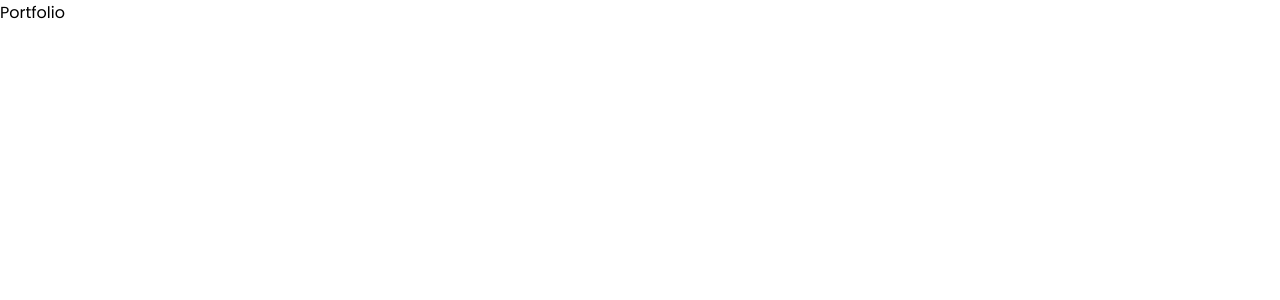
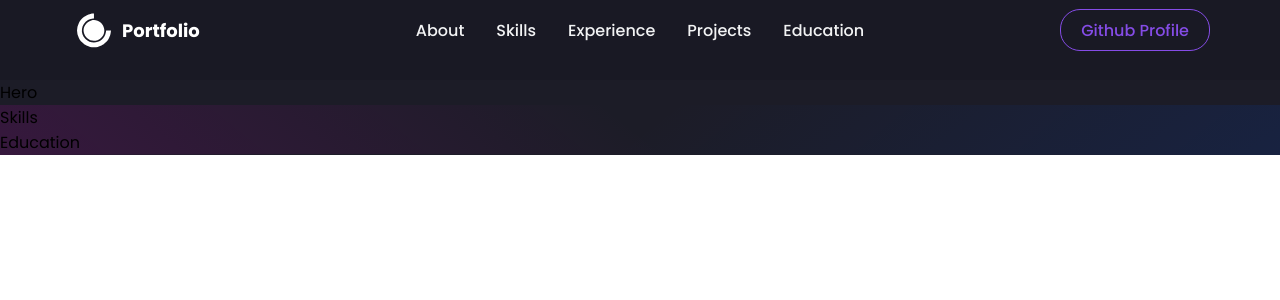
Before and after one commit to SimaoMachadoAlves/React-Web_Portfolio, a React (Create React App) app: page / in a window 1280 px wide. Shown: the top 300 px of the page. Built offline with nearby package versions, Linux system fonts and the light colour scheme.

Commit message:
NavBar changes

```diff
--- a/src/App.js
+++ b/src/App.js
@@ -1,13 +1,50 @@
+import "./App.css";
+import styled, { ThemeProvider } from "styled-components";
+import { darkTheme } from "./utils/Themes";
+import Navbar from "./components/Navbar";
+import Hero from "./components/HeroSection";
+import Skills from "./components/Skills";
+import Education from "./components/Education";
+import { BrowserRouter as Router } from "react-router-dom";
 
-import './App.css';
+// container Body
+const Body = styled.div`
+  background-color: ${({ theme }) => theme.bg};
+  width: 100%;
+  heigth: 100%
+  overflow-x: hidden;
+`;
+
+// component to make the gradient
+const Wrapper = styled.div`
+  background: linear-gradient(
+      38.73deg,
+      rgba(204, 0, 187, 0.15) 0%,
+      rgba(201, 32, 184, 0) 50%
+    ),
+    linear-gradient(
+      141.27deg,
+      rgba(0, 70, 209, 0) 50%,
+      rgba(0, 70, 209, 0.15) 100%
+    );
+  width: 100%;
+  clip-path: polygon(0 0, 100% 0, 100% 100%, 30% 98%, 0 100%);
+`;
 
 function App() {
   return (
-    <div className="App">
-
-        Portfolio
-
-    </div>
+    <ThemeProvider theme={darkTheme}>
+      <Router>
+        <Navbar></Navbar>
+        <Body>
+          <Hero></Hero>
+          <Wrapper>
+            <Skills></Skills>
+            <Education></Education>
+          </Wrapper>
+        </Body>
+      </Router>
+    </ThemeProvider>
   );
 }
 
--- /dev/null
+++ b/src/components/Education/index.js
@@ -0,0 +1,7 @@
+import React from "react";
+
+const Education = () => {
+  return <div>Education</div>;
+};
+
+export default Education;
--- /dev/null
+++ b/src/components/HeroSection/index.js
@@ -0,0 +1,7 @@
+import React from "react";
+
+const Hero = () => {
+  return <div>Hero</div>;
+};
+
+export default Hero;
--- /dev/null
+++ b/src/components/Navbar/index.js
@@ -0,0 +1,170 @@
+import React from "react";
+import styled from "styled-components";
+import { Link as LinkR } from "react-router-dom";
+import { DiCssdeck } from "react-icons/di";
+
+// Styles for the Navbar's Nav component
+const Nav = styled.nav`
+  background-color: ${({ theme }) => theme.card_light};
+  height: 80px;
+  display: flex;
+  justify-content: center;
+  font-size: 1rem;
+  position: sticky;
+  top: 0;
+  z-index: 10;
+  @media screen and (max-width: 960px) {
+    transition: 0.8 all ease;
+  }
+`;
+
+// Styles for the Navbar's NavContainer component
+const NavContainer = styled.div`
+  display: flex;
+  justify-content: center;
+  height: 60px;
+  width: 100%;
+  z-index: 1;
+  padding: 0 24px;
+  max-width: 1200px;
+`;
+
+// Styles for the Navbar's NavLogo component
+const NavLogo = styled(LinkR)`
+  width: 80%;
+  padding: 0 6px;
+  display: flex;
+  justify-self: flex-start;
+  cursor: pointer;
+  text-decoration: none;
+  align-items: center;
+  @media screen and (max-width: 640px) {
+    padding: 0 0px;
+  }
+`;
+
+// Styles for the Navbar's MobileIcon component
+const MobileIcon = styled.div`
+  display: none;
+  @media screen and (max-width: 768px) {
+    display: block;
+    position: absolute;
+    top: 0;
+    right: 0;
+    transform: translate(-100%, 50%);
+    font-size: 1.5rem;
+    cursor: pointer;
+    color: ${({ theme }) => theme.text_primary};
+  }
+`;
+
+// Styles for the Navbar's NavItems component
+const NavItems = styled.ul`
+  width: 100%;
+  display: flex;
+  align-items: center;
+  justify-content: center;
+  gap: 32px;
+  padding: 0 6px;
+  list-style: none;
+
+  @media screen and (max-width: 768px) {
+    display: none;
+  }
+`;
+
+// Styles for the Navbar's NavLink component
+const NavLink = styled.a`
+  color: ${({ theme }) => theme.text_primary};
+  font-weight: 500;
+  cursor: pointer;
+  transition: all 0.2s ease-in-out;
+  text-decoration: none;
+  :hover {
+    color: ${({ theme }) => theme.primary};
+  }
+
+  &.active {
+    border-bottom: 2px solid ${({ theme }) => theme.primary};
+  }
+`;
+
+// Styles for the Navbar's ButtonContainer component
+const ButtonContainer = styled.div`
+  width: 80%;
+  height: 100%;
+  display: flex;
+  justify-content: end;
+  align-items: center;
+  padding: 0 6px;
+  @media screen and (max-width: 640px) {
+    display: none;
+  }
+`;
+
+// Styles for the Navbar's GithubButton component
+const GithubButton = styled.button`
+  background-color: transparent;
+  color: ${({ theme }) => theme.primary};
+  border: 1.8px solid ${({ theme }) => theme.primary};
+  justify-content: center;
+  display: flex;
+  align-items: center;
+  height: 70%;
+  border-radius: 20px;
+  cursor: pointer;
+  padding: 0 20px;
+  font-weight: 500;
+  text-decoration: none;
+  font-size: 1rem;
+  transition: all 0.6s ease-in-out;
+  :hover {
+    background: ${({ theme }) => theme.primary};
+    color: ${({ theme }) => theme.white};
+  }
+  @media screen and (max-width: 640px) {
+    font-size: 0.8rem;
+  }
+`;
+
+// Styles for the Navbar's Span component
+const Span = styled.div`
+  padding: 0 4px;
+  font-weight: bold;
+  font-size: 18px;
+`;
+
+const Navbar = () => {
+  return (
+    <Nav>
+      <NavContainer>
+        <NavLogo to="/">
+          <a
+            style={{
+              display: "flex",
+              alignItems: "center",
+              color: "white",
+              marginBottom: "20;",
+              cursor: "pointer",
+            }}
+          >
+            <DiCssdeck size="3rem" /> <Span>Portfolio</Span>
+          </a>
+        </NavLogo>
+        <MobileIcon></MobileIcon>
+        <NavItems>
+          <NavLink href="#about">About</NavLink>
+          <NavLink href="#skils">Skills</NavLink>
+          <NavLink href="#experience">Experience</NavLink>
+          <NavLink href="#projects">Projects</NavLink>
+          <NavLink href="#education">Education</NavLink>
+        </NavItems>
+        <ButtonContainer>
+          <GithubButton>Github Profile</GithubButton>
+        </ButtonContainer>
+      </NavContainer>
+    </Nav>
+  );
+};
+
+export default Navbar;
--- /dev/null
+++ b/src/components/Skills/index.js
@@ -0,0 +1,7 @@
+import React from "react";
+
+const Skills = () => {
+  return <div>Skills</div>;
+};
+
+export default Skills;
```
